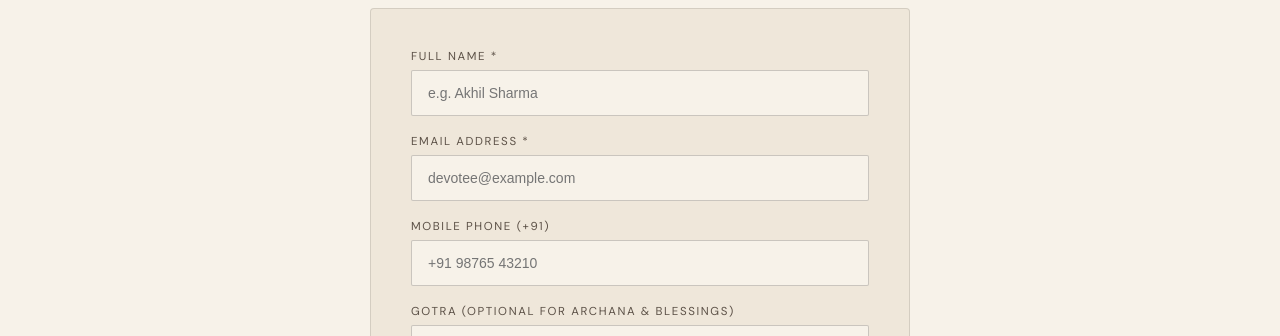
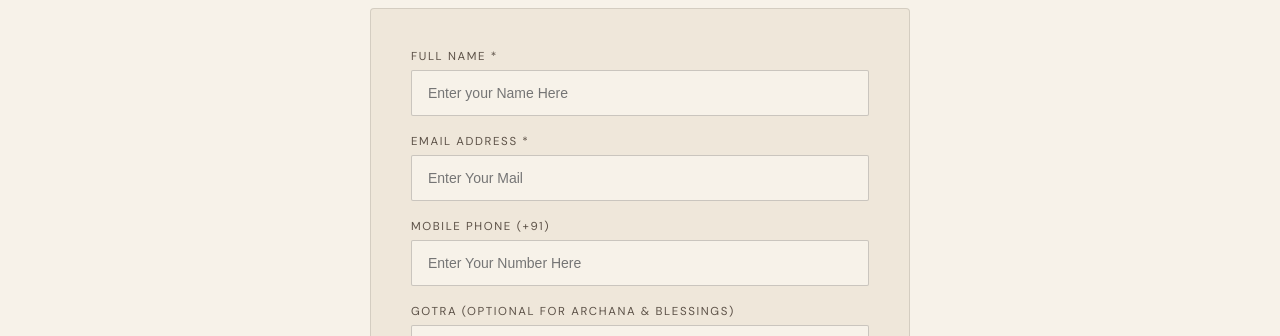
Before and after one commit to Fracspace/ivaessentials, a Next.js app: page /account in a window 1280 px wide. Both pictures are taken after typing "Sample", "Sample123" into the empty fields and a click on the button "CREATE ACCOUNT". Shown: the part 292-628 px from the top of the page. Built offline with nearby package versions, Linux system fonts and the light colour scheme.

Commit message:
replaced placeholder in signin and signout page

```diff
--- a/app/account/page.jsx
+++ b/app/account/page.jsx
@@ -93,7 +93,7 @@ export default function AccountPage() {
 
       try {
         localStorage.setItem('iva_user', JSON.stringify(loggedInUser));
-      } catch (err) {}
+      } catch (err) { }
 
       setUser(loggedInUser);
       setMessage({ type: 'success', text: 'Welcome back! You are now signed in.' });
@@ -164,7 +164,7 @@ export default function AccountPage() {
 
       try {
         localStorage.setItem('iva_user', JSON.stringify(newUser));
-      } catch (err) {}
+      } catch (err) { }
 
       setUser(newUser);
       setMessage({ type: 'success', text: 'Account created successfully! Welcome to IVA Essentials.' });
@@ -180,7 +180,7 @@ export default function AccountPage() {
     try {
       localStorage.removeItem('iva_user');
       localStorage.removeItem('iva_token');
-    } catch (e) {}
+    } catch (e) { }
     setUser(null);
     setMessage({ type: 'info', text: 'You have been signed out.' });
   };
@@ -375,7 +375,7 @@ export default function AccountPage() {
                     <input
                       type="text"
                       required
-                      placeholder="devotee@example.com"
+                      placeholder="Enter your Mail Here"
                       value={signInData.email}
                       onChange={(e) => setSignInData({ ...signInData, email: e.target.value })}
                       style={{ width: '100%', background: '#F7F2E9', border: '1px solid rgba(23,19,15,.2)', padding: '14px 16px', fontSize: '14px', color: '#17130F', outline: 'none', borderRadius: '2px' }}
@@ -394,7 +394,7 @@ export default function AccountPage() {
                     <input
                       type="password"
                       required
-                      placeholder="••••••••"
+                      placeholder="Enter Your Password"
                       value={signInData.password}
                       onChange={(e) => setSignInData({ ...signInData, password: e.target.value })}
                       style={{ width: '100%', background: '#F7F2E9', border: '1px solid rgba(23,19,15,.2)', padding: '14px 16px', fontSize: '14px', color: '#17130F', outline: 'none', borderRadius: '2px' }}
@@ -450,7 +450,7 @@ export default function AccountPage() {
                     <input
                       type="text"
                       required
-                      placeholder="e.g. Akhil Sharma"
+                      placeholder="Enter your Name Here"
                       value={signUpData.fullName}
                       onChange={(e) => setSignUpData({ ...signUpData, fullName: e.target.value })}
                       style={{ width: '100%', background: '#F7F2E9', border: '1px solid rgba(23,19,15,.2)', padding: '14px 16px', fontSize: '14px', color: '#17130F', outline: 'none', borderRadius: '2px' }}
@@ -464,7 +464,7 @@ export default function AccountPage() {
                     <input
                       type="email"
                       required
-                      placeholder="devotee@example.com"
+                      placeholder="Enter Your Mail"
                       value={signUpData.email}
                       onChange={(e) => setSignUpData({ ...signUpData, email: e.target.value })}
                       style={{ width: '100%', background: '#F7F2E9', border: '1px solid rgba(23,19,15,.2)', padding: '14px 16px', fontSize: '14px', color: '#17130F', outline: 'none', borderRadius: '2px' }}
@@ -477,7 +477,7 @@ export default function AccountPage() {
                     </label>
                     <input
                       type="tel"
-                      placeholder="+91 98765 43210"
+                      placeholder="Enter Your Number Here"
                       value={signUpData.phone}
                       onChange={(e) => setSignUpData({ ...signUpData, phone: e.target.value })}
                       style={{ width: '100%', background: '#F7F2E9', border: '1px solid rgba(23,19,15,.2)', padding: '14px 16px', fontSize: '14px', color: '#17130F', outline: 'none', borderRadius: '2px' }}
```
